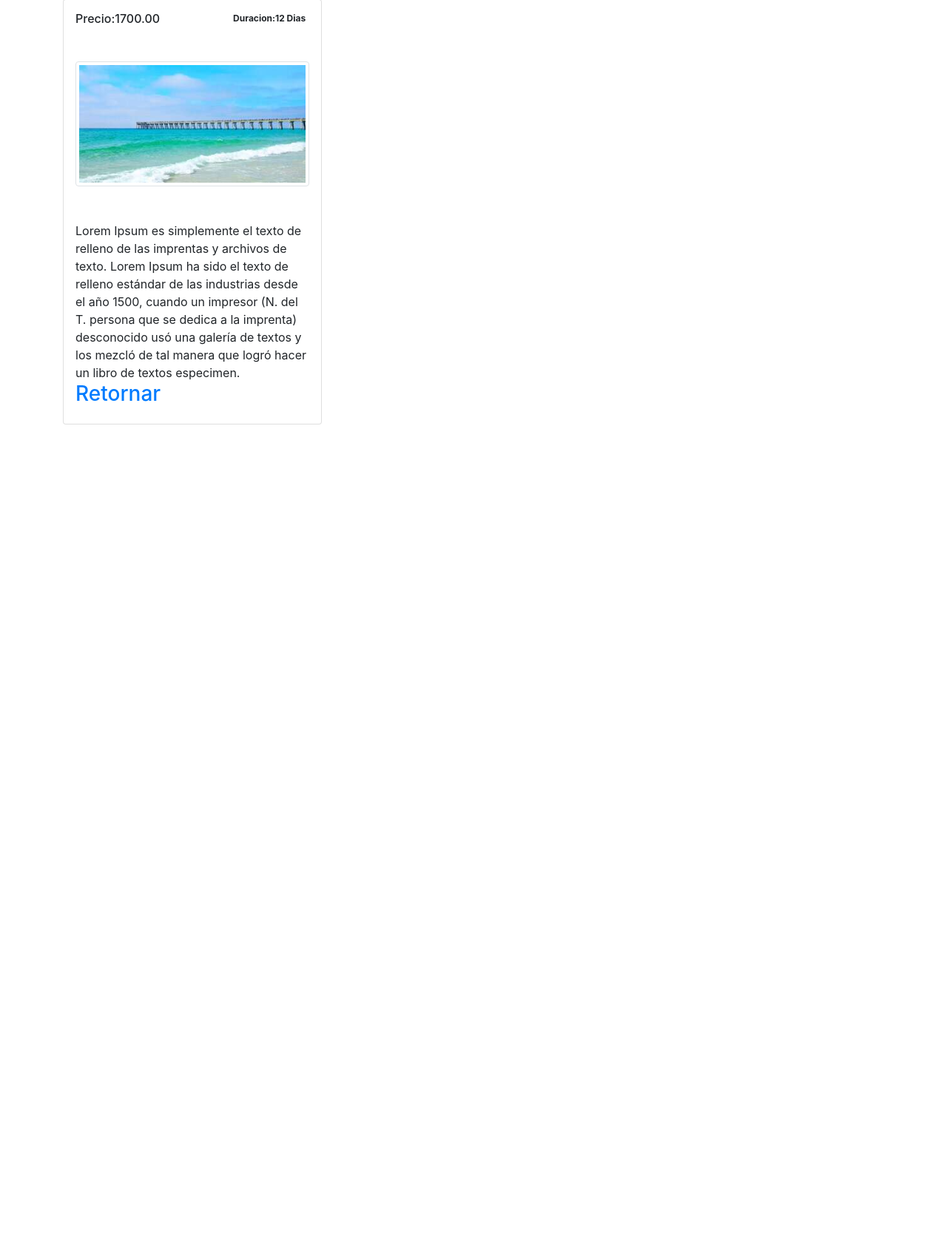
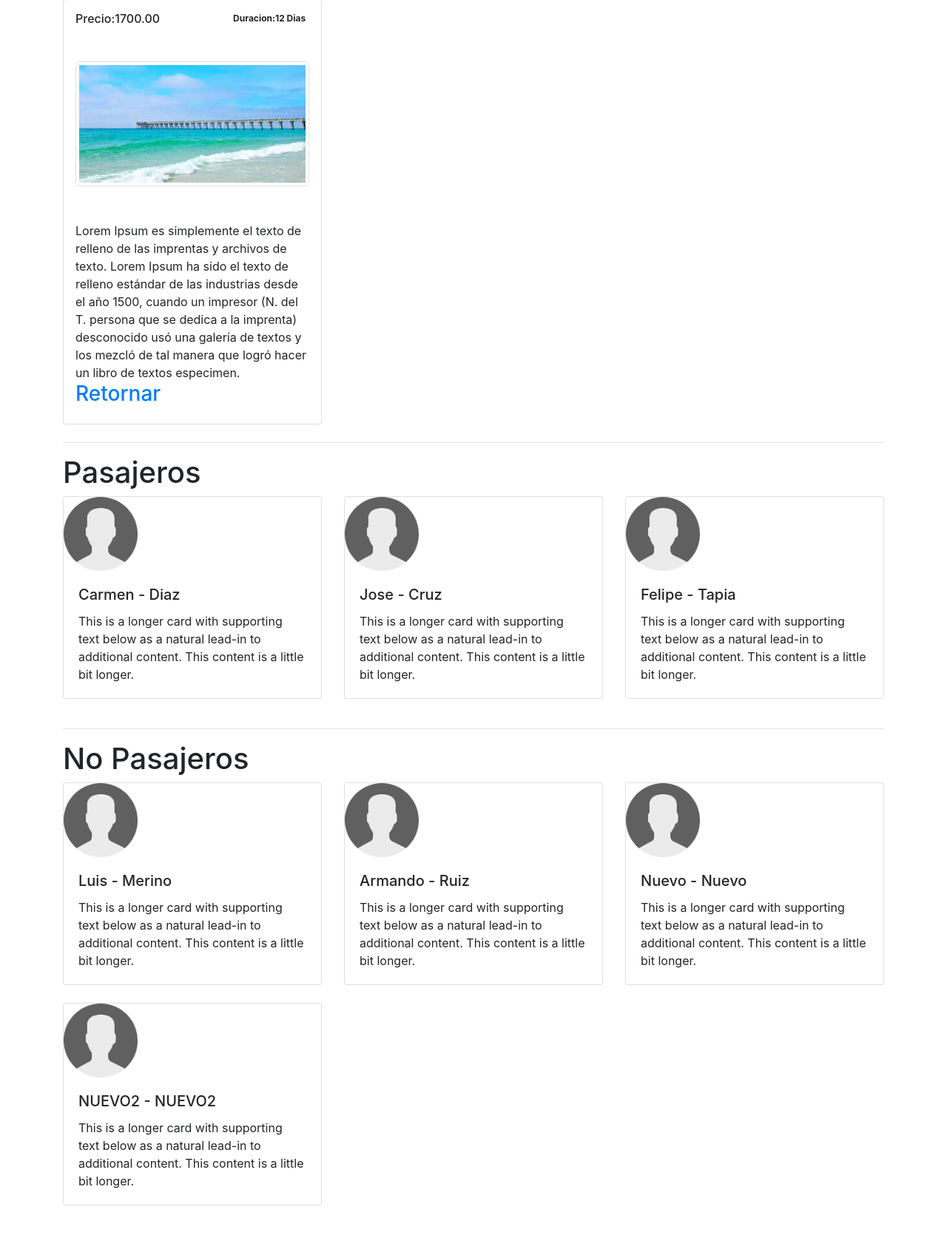
Before and after one commit to PyarmandoCode/Curso_Full_Stack_Front_Pro, a Django app: page /1 in a window 1280 px wide. Shown: the part 105-1775 px from the top of the page at 74% size. Before the commit the page ends 679 px from the top, so only its background shows below. Run offline with Django 3.2, Linux system fonts and the light colour scheme; data comes from the database, SQL or seed files in the repository; both versions use the stored data as it was after the commit; some libraries are stand-ins or nearby versions.

Commit message:
Dia3 Full Stack

```diff
--- a/Front_End_Dgango3/aerolinea/core/templates/vuelo.html
+++ b/Front_End_Dgango3/aerolinea/core/templates/vuelo.html
@@ -23,14 +23,45 @@
                           {{vuelo.descripcion}}
                         </div>
                     </div>
-
-
-
                      <h3 class="heading">
                        <a href="{% url 'index' %}"> Retornar </a>
                        </h3>
                  </div>
              </div>
          </div>
+        </div>
+   <hr>
+   <h1>Pasajeros</h1>
+   <div class="row row-cols-1 row-cols-md-3">
+     {% for pasajero in pasajeros %}
+        <div class="col mb-4">
+            <div class="card">
+                <img src="{% static  'img/sinfoto.png' %}" style="width:100px" class="card-img-top">
+                    <div class="card-body">
+                        <h5 class="card-title">{{pasajero}}</h5>
+                        <p class="card-text">This is a longer card with supporting text below as a natural lead-in to additional content. This content is a little bit longer.</p>
+                    </div>
+            </div>
+        </div>
+        {% endfor %}
+    </div>
+
+    <hr>
+
+    <h1>No Pasajeros</h1>
+   <div class="row row-cols-1 row-cols-md-3">
+     {% for pasajero in no_pasajeros %}
+        <div class="col mb-4">
+            <div class="card">
+                <img src="{% static  'img/sinfoto.png' %}" style="width:100px" class="card-img-top">
+                    <div class="card-body">
+                        <h5 class="card-title">{{pasajero}}</h5>
+                        <p class="card-text">This is a longer card with supporting text below as a natural lead-in to additional content. This content is a little bit longer.</p>
+                    </div>
+            </div>
+        </div>
+        {% endfor %}
+    </div>
+
 
 {% endblock%}
--- a/Front_End_Dgango3/aerolinea/core/views.py
+++ b/Front_End_Dgango3/aerolinea/core/views.py
@@ -1,6 +1,5 @@
 from django.shortcuts import render
 from .models import Vuelo,Pasajero
-
 from django.http import HttpResponse,Http404,HttpResponseRedirect
 from django.urls import reverse
 
@@ -11,6 +10,7 @@ def index(request):
     context = {
         'vuelos':Vuelo.objects.all()
     }
+
     return render(request,template_name,context)
 
 def vuelo(request,vuelo_id):
```
Also changed, not shown: Front_End_Dgango3/aerolinea/core/ormtest.py (added, +54 -0 lines), Front_End_Dgango3/aerolinea/core/static/css/styles.css (added), Front_End_Dgango3/aerolinea/core/static/img/sinfoto.png (added), Front_End_Dgango3/aerolinea/core/static/js/index.js (added), Front_End_Dgango3/aerolinea/db.sqlite3.
